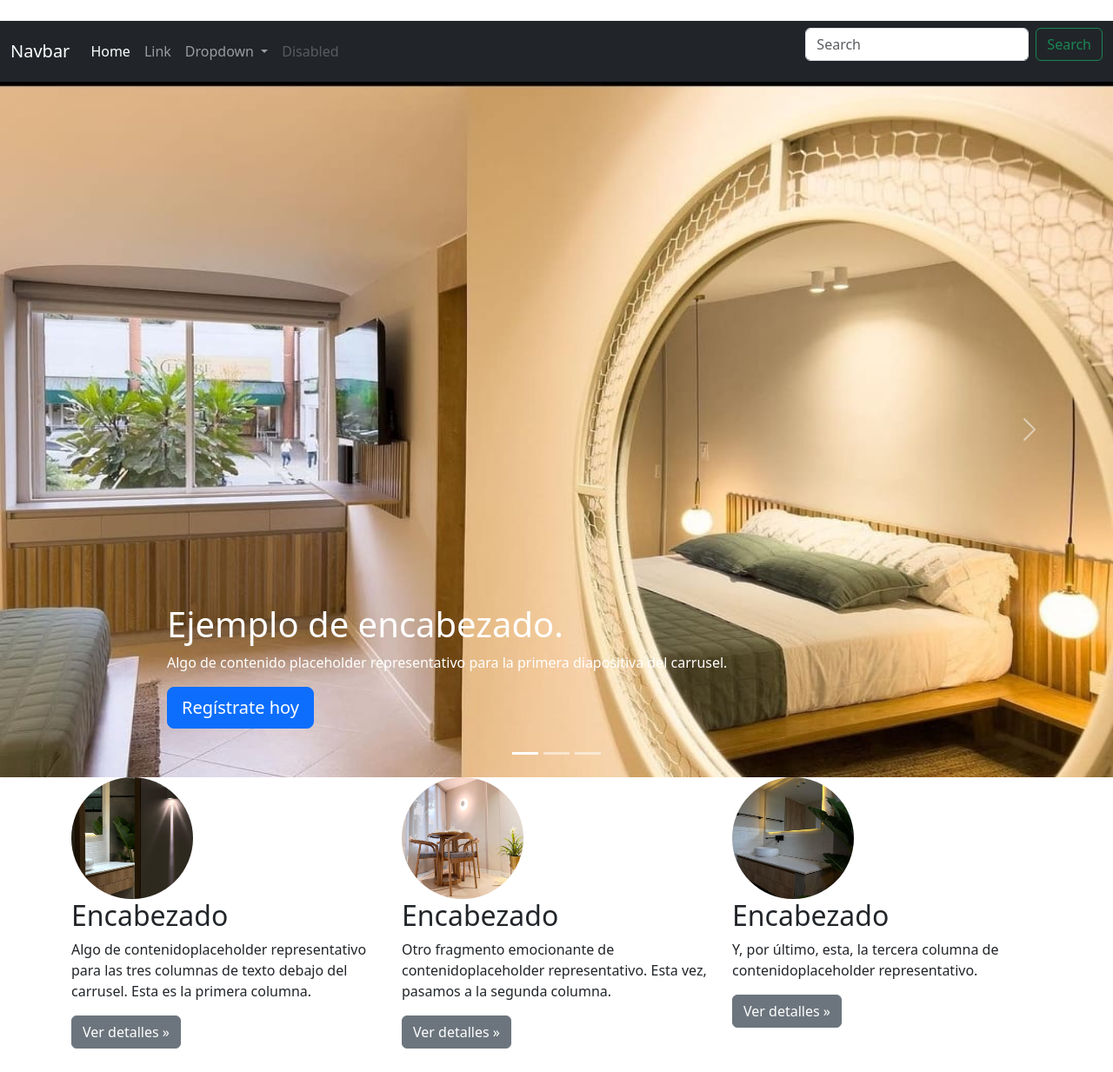
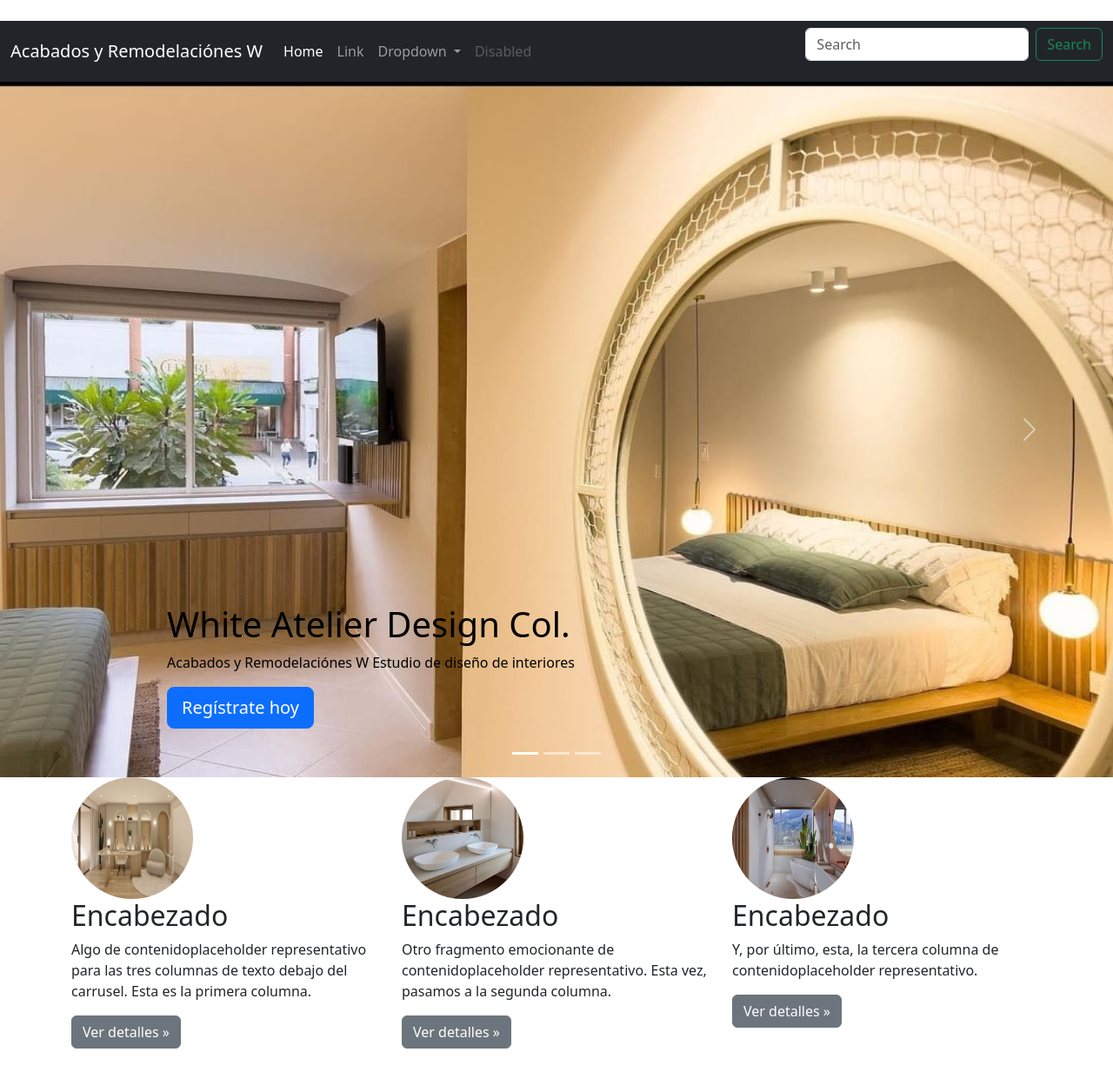
Before and after one commit to Edgar1579/WhiteDesing, a Django app: page / in a window 1280 px wide. Shown: the top 1233 px of the page at 87% size. Run offline with Django 4.2, Linux system fonts and the light colour scheme; some libraries are stand-ins or nearby versions.

Commit message:
cambio de color texto h1

```diff
--- a/base/templates/index.html
+++ b/base/templates/index.html
@@ -18,25 +18,24 @@
                 </img>
                 <div class="container">
                     <div class="carousel-caption text-start">
-                        <h1>Ejemplo de encabezado.</h1>
-                        <p>
-                            Algo de contenido placeholder representativo para la primera
-                            diapositiva del carrusel.
+                        <h1 style="color:black;">White Atelier Design Col.</h1>
+                        <p style="color:black;">
+                            Acabados y Remodelaciónes W
+                            Estudio de diseño de interiores
                         </p>
                         <p><a class="btn btn-lg btn-primary" href="#">Regístrate hoy</a></p>
                     </div>
                 </div>
             </div>
             <div class="carousel-item">
-                <img class="bd-placeholder-img" width="100%" height="100%" src="{% static 'img/cocinaW.jpeg'%}"
+                <img class="bd-placeholder-img" width="100%" height="100%" src="{% static 'img/hamaca.jpeg'%}"
                     aria-hidden="true" preserveAspectRatio="xMidYMid slice" focusable="false">
                 </img>
                 <div class="container">
                     <div class="carousel-caption">
-                        <h1>Otro titular de ejemplo.</h1>
-                        <p>
-                            Algo de contenido placeholder representativo para la segunda
-                            diapositiva del carrusel.
+                        <h1 style="color:black;">Jardin Central W.</h1>
+                        <p style="color:black;">
+                            Construcción, Diseño, Interiorismo, Planos y Remodelaciones
                         </p>
                         <p>
                             <a class="btn btn-lg btn-primary" href="#">Más información</a>
@@ -45,13 +44,13 @@
                 </div>
             </div>
             <div class="carousel-item">
-                <img class="bd-placeholder-img" width="100%" height="100%" src="{% static 'img/estufa - copia.jpeg'%}"
+                <img class="bd-placeholder-img" width="100%" height="100%" src="{% static 'img/estufa centro.jpeg'%}"
                     aria-hidden="true" preserveAspectRatio="xMidYMid slice" focusable="false">
                 </img>
                 <div class="container">
                     <div class="carousel-caption text-end">
-                        <h1>Uno más por si acaso.</h1>
-                        <p>
+                        <h1 style="color:black;">Excelentes acabados.</h1>
+                        <p style="color:black;">
                             Algo de contenido placeholder representativo para la tercera
                             diapositiva de este carrusel.
                         </p>
@@ -76,7 +75,7 @@
         <div class="row">
             <div class="col-lg-4">
                 <img class="bd-placeholder-img rounded-circle" width="140" height="140"
-                src="{% static 'img/baño1.jpeg' %}" role="img" aria-label="Placeholder: 140x140"
+                src="{% static 'img/escritorio.jpeg' %}" role="img" aria-label="Placeholder: 140x140"
                     preserveAspectRatio="xMidYMid slice" focusable="false">
                     <title>Placeholder</title>
                 </img>
@@ -89,7 +88,7 @@
             </div>
             <div class="col-lg-4">
                 <img class="bd-placeholder-img rounded-circle" width="140" height="140"
-                src="{% static 'img/comedor.jpeg' %}" role="img" aria-label="Placeholder: 140x140"
+                src="{% static 'img/doble lavamanos.jpeg' %}" role="img" aria-label="Placeholder: 140x140"
                     preserveAspectRatio="xMidYMid slice" focusable="false">
                     <title>Placeholder</title>
                 </img>
@@ -102,7 +101,7 @@
             </div>
             <div class="col-lg-4">
                 <img class="bd-placeholder-img rounded-circle" width="140" height="140"
-                src="{% static 'img/espejo2.jpeg' %}" role="img" aria-label="Placeholder: 140x140"
+                src="{% static 'img/tina vista.jpeg' %}" role="img" aria-label="Placeholder: 140x140"
                     preserveAspectRatio="xMidYMid slice" focusable="false">
                     <title>Placeholder</title>
                 </img>
--- a/base/templates/partials/header.html
+++ b/base/templates/partials/header.html
@@ -1,7 +1,7 @@
 <header>
         <nav class="navbar navbar-expand-lg navbar-dark bg-dark">
         <div class="container-fluid">
-          <a class="navbar-brand" href="#">Navbar</a>
+          <a class="navbar-brand" href="#">Acabados y Remodelaciónes W</a>
           <button class="navbar-toggler" type="button" data-bs-toggle="collapse" data-bs-target="#navbarSupportedContent" aria-controls="navbarSupportedContent" aria-expanded="false" aria-label="Toggle navigation">
             <span class="navbar-toggler-icon"></span>
           </button>
```
Also changed, not shown: static/img/alcoba gris.jpeg (added), static/img/balcon.jpeg (added), static/img/cocina vde.jpeg (added), static/img/doble lavamanos.jpeg (added), static/img/escritorio.jpeg (added), static/img/estufa centro.jpeg (added), static/img/hamaca.jpeg (added), static/img/salacomedor.jpeg (added), static/img/tina vista.jpeg (added).
